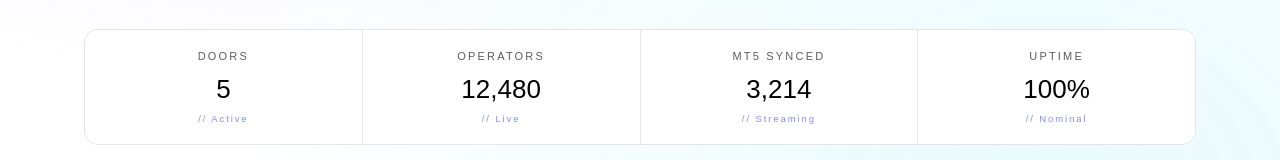
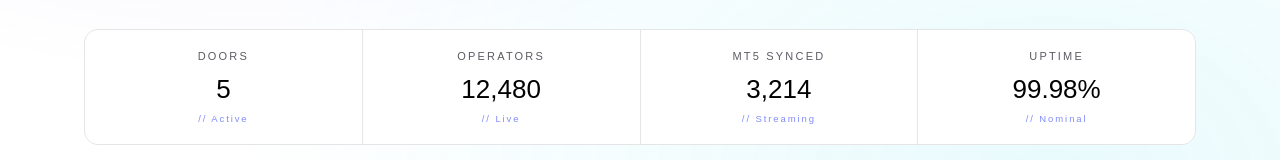
Before and after one commit to solven4/Solven4-hub, a React (Vite) app: page / in a window 1280 px wide. Shown: the part 554-714 px from the top of the page. Built offline with nearby package versions, Linux system fonts and the light colour scheme; no server answers; the database is empty; a web font is replaced by a local one.

Commit message:
Fix CountUp rounding decimal stats (99.98% was displaying as 100%)

```diff
--- a/src/pages/Landing.jsx
+++ b/src/pages/Landing.jsx
@@ -29,8 +29,9 @@ function CountUp({ value, style }) {
   const [display, setDisplay] = useState('0');
   const numeric = parseFloat(String(value).replace(/[^0-9.]/g, '')) || 0;
   const suffix = String(value).replace(/^[\d,.\s]+/, '');
+  const decimals = (String(value).match(/\.(\d+)/)?.[1] || '').length;
   useEffect(() => {
-    const unsub = mv.on('change', (v) => setDisplay(Math.round(v).toLocaleString()));
+    const unsub = mv.on('change', (v) => setDisplay(v.toLocaleString(undefined, { minimumFractionDigits: decimals, maximumFractionDigits: decimals })));
     const obs = new IntersectionObserver(([entry]) => {
       if (entry.isIntersecting) {
         animate(mv, numeric, { duration: 1.4, ease: [0.22, 1, 0.36, 1] });
```
